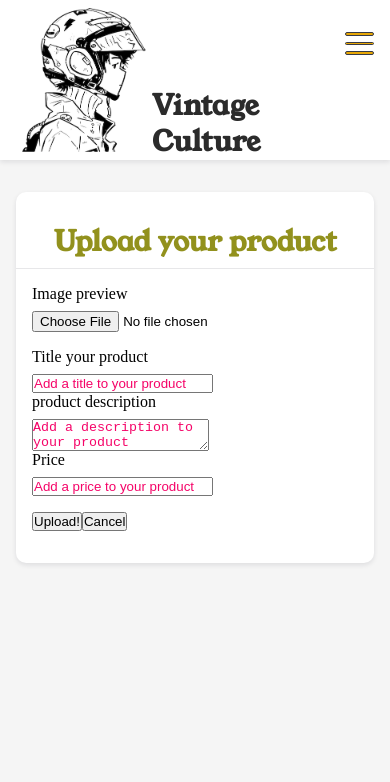
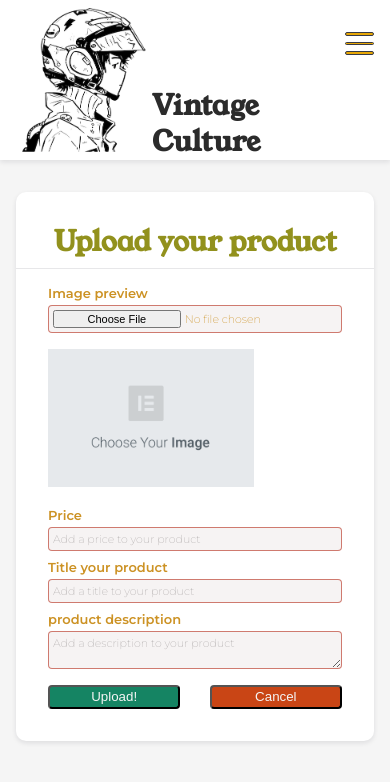
Before and after one commit to andressamachado/vintage-client, a React (Create React App) app: page /upload in a window 390 px wide. Shown: the top 782 px of the page. Built offline with nearby package versions, Linux system fonts and the light colour scheme.

Commit message:
Upload styling for mobile

```diff
--- a/src/pages/UploadPage/UploadPage.js
+++ b/src/pages/UploadPage/UploadPage.js
@@ -1,10 +1,10 @@
 import axios from "axios";
 import { useState } from "react";
-import { Link, useNavigate } from "react-router-dom";
+import { useNavigate } from "react-router-dom";
 import { ToastContainer, toast } from "react-toastify";
 import "react-toastify/dist/ReactToastify.css";
-import FormInput from "../../components/FormInput/FormInput";
-import Button from "../../components/Button/Button";
+
+import imagePlaceholder from "../../assets/backgrounds/image-placeholder.png";
 import "./upload-page.scss";
 
 function UploadPage() {
@@ -81,15 +81,24 @@
                   <input name="image_file" type="file" accept="image/*" onChange={onImageChange} />
                 </label>
 
-                {/* If imagePreview was set, then transform the string URL to an object URL to be displayed */}
-                {imagePreview &&
-                  (<img src={URL.createObjectURL(imagePreview)} alt="product image preview" />)
-                }
+                <div>
+                  {/* If imagePreview was set, then transform the string URL to an object URL to be displayed */}
+                  <img src={imagePreview ? URL.createObjectURL(imagePreview) :  imagePlaceholder} alt="product image preview" />
+                </div>
               </div>
             </div>
 
             {/* title, description, and price */}
             <div className="upload__fields">
+              <label className="upload__label">
+                Price
+                <input
+                  type="text"
+                  name="price"
+                  placeholder="Add a price to your product"
+                />
+              </label>
+
               <label className="upload__label">
                 Title your product
                 <input
@@ -105,15 +114,6 @@
                   type="text"
                   name="description"
                   placeholder="Add a description to your product"
-                />
-              </label>
-
-              <label className="upload__label">
-                Price
-                <input
-                  type="text"
-                  name="price"
-                  placeholder="Add a price to your product"
                 />
               </label>
             </div>
--- a/src/pages/UploadPage/upload-page.scss
+++ b/src/pages/UploadPage/upload-page.scss
@@ -22,17 +22,87 @@
   }
 
   &__form-container {
-    width: 100%;
-    margin-inline: $mobile-inline-margin;
+    margin: 0 calc(2 * $mobile-inline-margin);
 
     form {
-      width: 100%;
       @include flexbox(column, flex-start, flex-start, 1rem, nowrap);
     }
   }
 
-  &__label {
+  label {
+    font-family: $body-font-family;
+    font-size: $mobile-p2-size;
+    color: $form-label-color;
+    font-weight: 600;
+    width: 100%;
+    @include flexbox(column, flex-start, flex-start, 0.25rem, nowrap);
+
+    input,
+    textarea {
+      font-weight: 200;
+      width: 100%;
+      padding: 0.25rem;
+      border-radius: 4px;
+      border: 1px solid $form-border-color;
+      background-color: #f6f2f2e9;
+      font-family: $body-font-family;
+      font-size: $mobile-p3-size;
+
+      &::placeholder {
+        color: $placeholder-color;
+      }
+    }
+  }
+
+  &__fields {
     width: 100%;
     @include flexbox(column, flex-start, flex-start, 0.5rem, nowrap);
   }
+
+  &__image-preview {
+    @include flexbox(column, flex-start, flex-start, 1rem, nowrap);
+    input {
+      outline: none;
+    }
+    input::file-selector-button {
+      width: 45%;
+      &:hover {
+        background-color: #cc9224;
+        border-color: $form-border-color;
+        color: $light-font-color;
+      }
+    }
+
+    img {
+      width: 70%;
+      height: auto;
+      object-fit: fill;
+    }
+  }
+
+  &__buttons-container {
+    width: 100%;
+    @include flexbox(row, space-between, center, 0.5rem, nowrap);
+    input,
+    button {
+      width: 45%;
+      height: 1.5rem;
+      border-radius: 0.25rem;
+      color: $light-font-color;
+    }
+
+    button {
+      background-color: $red;
+      &:hover {
+        background-color: $dark-red;
+      }
+    }
+
+    input {
+      background-color: $green;
+      &:hover {
+        background-color: $dark-green;
+      }
+    }
+  }
 }
--- a/src/styles/partials/_variables.scss
+++ b/src/styles/partials/_variables.scss
@@ -8,7 +8,6 @@
 $paragraph-color: #2b2b2b;
 $anchor-color: #2b2b2b;
 $anchor-hover-color: #e7a706;
-$placeholder-color: #f50468;
 $light-font-color: whitesmoke;
 
 // background colors
@@ -24,13 +23,16 @@
 $form-label-color: #cc9224;
 $form-sign-color: #78958a;
 $form-divider-color: #78958a51;
+$placeholder-color: #b3afaf;
 
 // button colors
 $button-border-color: #956d08;
 
 // suport colors
 $green: #158463;
+$dark-green: #0c5842;
 $red: #c94515;
+$dark-red: #a23710;
 
 // mobile slide menu colors
 $menu-heading-color: white;
```
Also changed, not shown: src/assets/backgrounds/image-placeholder.png (added).
